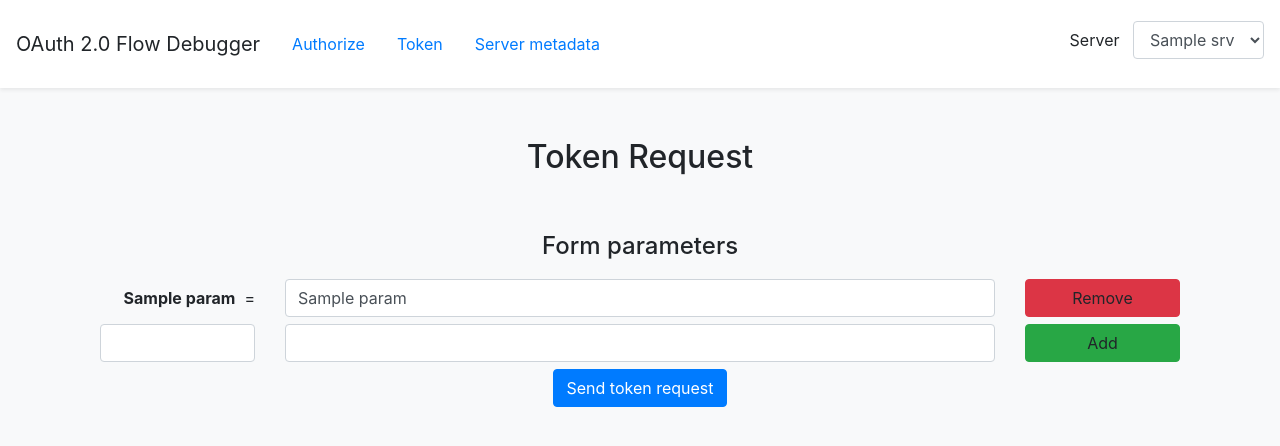
After one commit to roman-usatenko/oauth-debugger, a Flask app: template templates/token.html in a window 1280 px wide. The commit adds this page. Shown: the top 446 px of the page. Run offline with Flask 2, Linux system fonts and the light colour scheme; the template is opened without the code that fills it: most values are stand-ins (such as "Sample title", 1, 10 or a date in 2020); some libraries are stand-ins or nearby versions.

Commit message:
Base functionality completed

```diff
--- a/app.py
+++ b/app.py
@@ -1,29 +1,166 @@
 import json
 import config
 import urllib.parse
+import utilz
+import requests
 from flask import Flask, render_template, redirect, url_for, request
 app = Flask(__name__)
 
 
+def get_server():
+    server = config.get_first_server_name()
+    if "server" in request.cookies:
+        srv = request.cookies.get("server")
+        if srv in config.get_servers():
+            server = srv
+    return server
+
+
 @app.route('/')
 def index():
-    return redirect(url_for("authorize", server=config.get_first_server_name()))
+    resp = redirect(url_for("authorize"))
+    resp.set_cookie("server", get_server())
+    return resp
 
 
-@app.route('/authorize/<server>', methods=['GET'])
-def authorize(server):
+@app.route('/authorize/', methods=['GET'])
+def authorize():
+    server = get_server()
     srv = config.get_server_config(server)
+    servers = config.get_servers()
+    metadata_url = srv["metadata"]
+
     params = request.args
     if len(params) == 0:
-        params = srv["params"].copy()
-        params.pop("client_secret")
+        params = config.get_defaults(server, "authorize")
         return redirect(request.url + "?" + urllib.parse.urlencode(params))
-    servers = config.CONFIG["servers"].keys()
+    authorize_url = srv["urls"]["authorization_endpoint"] + \
+        "?" + urllib.parse.urlencode(params)
+    return render_template('authorize.html',
+                           servers=servers,
+                           server=server,
+                           metadata_url=metadata_url,
+                           authorize_url=authorize_url,
+                           params=params)
+
+
+@app.route('/token/', methods=['GET'])
+def token_get():
+    server = get_server()
+    srv = config.get_server_config(server)
+    servers = config.get_servers()
     metadata_url = srv["metadata"]
-    authorize_url = srv["urls"]["authorization_endpoint"] + "?" + urllib.parse.urlencode(params)
-    return render_template('authorize.html',
-        servers=servers,
-        server=server,
-        metadata_url=metadata_url,
-        authorize_url=authorize_url,
-        params=params)
+
+    params = request.args
+    if len(params) == 0:
+        params = config.get_defaults(server, "token")
+        return redirect(request.url + "?" + urllib.parse.urlencode(params))
+
+    return render_template('token.html',
+                           servers=servers,
+                           server=server,
+                           metadata_url=metadata_url,
+                           params=params)
+
+
+@app.route('/token', methods=['POST'])
+def token_post():
+    server = get_server()
+    srv = config.get_server_config(server)
+    servers = config.get_servers()
+    metadata_url = srv["metadata"]
+
+    token_url = srv["urls"]["token_endpoint"]
+    data = request.form.to_dict()
+    data.pop("_newParam")
+    data.pop("_newParamValue")
+    resp = requests.post(token_url, data)
+    status = str(resp.status_code) + " / " + str(resp.reason)
+    text = resp.text
+    headers = resp.headers
+    params={}
+    try:
+        params = resp.json()
+    except:
+        params = {}
+    params = utilz.process_params(params)
+    return render_template('token_response.html',
+                           servers=servers,
+                           server=server,
+                           metadata_url=metadata_url,
+                           status=status,
+                           headers = headers,
+                           text=text,
+                           params=params)
+
+
+@app.route('/reply', methods=['GET'])
+def reply_get():
+    server = get_server()
+    srv = config.get_server_config(server)
+    servers = config.get_servers()
+    metadata_url = srv["metadata"]
+
+    params = utilz.process_params(request.args)
+    response_mode = "URL fragment" if len(
+        params) == 0 else "query string parameters"
+    return render_template('authorize_response.html',
+                           servers=servers,
+                           server=server,
+                           metadata_url=metadata_url,
+                           response_mode=response_mode,
+                           params=params)
+
+
+@app.route('/reply-fragment/', methods=['GET'])
+def reply_fragment():
+    server = get_server()
+    srv = config.get_server_config(server)
+    servers = config.get_servers()
+    metadata_url = srv["metadata"]
+
+    params = utilz.process_params(request.args)
+    servers = config.get_servers()
+    response_mode = "URL fragment"
+    return render_template('authorize_response.html',
+                           servers=servers,
+                           server=server,
+                           metadata_url=metadata_url,
+                           response_mode=response_mode,
+                           params=params)
+
+
+@app.route('/reply-post/', methods=['GET'])
+def reply_post():
+    server = get_server()
+    srv = config.get_server_config(server)
+    servers = config.get_servers()
+    metadata_url = srv["metadata"]
+
+    params = utilz.process_params(request.args)
+    servers = config.get_servers()
+    response_mode = "form post"
+    return render_template('authorize_response.html',
+                           servers=servers,
+                           server=server,
+                           metadata_url=metadata_url,
+                           response_mode=response_mode,
+                           params=params)
+
+
+@app.route('/reply', methods=['POST'])
+def reply1():
+    return redirect(url_for("reply_post")+ "?" + urllib.parse.urlencode(request.form))
+
+
+@app.route('/redeem', methods=['GET'])
+def redeem():
+    server = get_server()
+    params = config.get_defaults(server, "token")
+    params.update(request.args)
+    if "code" in request.args:
+        params["grant_type"] = "authorization_code"
+    if "refresh_token" in request.args:
+        params["grant_type"] = "refresh_token"
+
+    return redirect(url_for("token_get") + "?" + urllib.parse.urlencode(params))
--- /dev/null
+++ b/templates/footer.html
@@ -0,0 +1,13 @@
+<script>
+    function selectServer() {
+        var d = new Date();
+        d.setTime(d.getTime() + (365 * 24 * 60 * 60 * 1000));
+        var expires = "expires=" + d.toUTCString();
+        document.cookie = "server=" + $("#serverSelector").val() + ";" + expires + ";path=/;samesite=lax";
+        location.reload(true);
+    }
+</script>
+
+</body>
+
+</html>
--- /dev/null
+++ b/templates/header.html
@@ -0,0 +1,39 @@
+<!doctype html>
+<html lang="en">
+
+<head>
+    <meta charset="utf-8">
+    <meta name="viewport" content="width=device-width, initial-scale=1, shrink-to-fit=no">
+    <link rel="stylesheet" href="https://stackpath.bootstrapcdn.com/bootstrap/4.3.1/css/bootstrap.min.css"
+        integrity="sha384-ggOyR0iXCbMQv3Xipma34MD+dH/1fQ784/j6cY/iJTQUOhcWr7x9JvoRxT2MZw1T" crossorigin="anonymous">
+    <title>OAuth 2.0 Flow Debugger</title>
+</head>
+
+<body class="bg-light">
+
+    <nav class="navbar navbar-white bg-white shadow-sm" style="position: fixed; top: 0; width: 100%; z-index: 9999;">
+        <span class="navbar-brand">OAuth 2.0 Flow Debugger</span>
+        <ul class="navbar-nav mr-auto" style="flex-direction: row;">
+            <li class="nav-item p-3">
+                <a class="nav-link" href="/authorize">Authorize</a>
+            </li>
+            <li class="nav-item p-3">
+                <a class="nav-link" href="/token">Token</a>
+            </li>
+            <li class="nav-item p-3">
+                <a class="nav-link" target="_blank" href="{{metadata_url}}">Server metadata</a>
+            </li>
+        </ul>
+        <form class="form-inline my-2 my-lg-0">
+            <div class="form-group mb-2">
+                <label class="nav-item" for="serverSelector">Server&nbsp;&nbsp;&nbsp;</label>
+                <select id="serverSelector" class="form-control" onchange="selectServer()">
+                    {% for srv in servers %}
+                    <option value="{{srv}}" {{ 'selected' if srv == server else '' }}>{{srv}}</option>
+                    {% endfor %}
+                </select>
+            </div>
+        </form>
+    </nav>
+
+    <div class="container" style="padding-top: 90px;">
--- /dev/null
+++ b/templates/scripts.html
@@ -0,0 +1,10 @@
+</div>
+<script src="https://code.jquery.com/jquery-3.3.1.slim.min.js"
+    integrity="sha384-q8i/X+965DzO0rT7abK41JStQIAqVgRVzpbzo5smXKp4YfRvH+8abtTE1Pi6jizo"
+    crossorigin="anonymous"></script>
+<script src="https://cdnjs.cloudflare.com/ajax/libs/popper.js/1.14.7/umd/popper.min.js"
+    integrity="sha384-UO2eT0CpHqdSJQ6hJty5KVphtPhzWj9WO1clHTMGa3JDZwrnQq4sF86dIHNDz0W1"
+    crossorigin="anonymous"></script>
+<script src="https://stackpath.bootstrapcdn.com/bootstrap/4.3.1/js/bootstrap.min.js"
+    integrity="sha384-JjSmVgyd0p3pXB1rRibZUAYoIIy6OrQ6VrjIEaFf/nJGzIxFDsf4x0xIM+B07jRM"
+    crossorigin="anonymous"></script>
--- /dev/null
+++ b/templates/token.html
@@ -0,0 +1,83 @@
+{% include 'header.html' %}
+
+<div class="py-5 text-center">
+    <h2>Token Request</h2>
+</div>
+
+<div class="text-center">
+    <h4 style="padding-bottom:10px;">Form parameters</h4>
+</div>
+<div class="container">
+    <form action="/token" method="POST">
+
+        {% for param in params %}
+
+        <div class="row" style="padding-bottom: 7px;">
+            <div class="col-2 text-right align-self-center"><b>{{param}}</b>&nbsp;&nbsp;=</div>
+            <div class="col-8"><input type="text" class="form-control _param" id="{{param}}" name="{{param}}"
+                    value="{{params[param]}}"></div>
+            <div class="col-2 text-right"><a class="btn btn-danger" style="width: 100%;"
+                    onclick="remove('{{param}}')">Remove</a></div>
+        </div>
+
+        {% endfor %}
+
+        <div class="row" style="padding-bottom: 7px;">
+            <div class="col-2"><input type="text" class="form-control" id="_newParam" name="_newParam"></div>
+            <div class="col-8"><input type="text" class="form-control" id="_newParamValue" name="_newParamValue"></div>
+            <div class="col-2 text-right"><a id="updateButton" class="btn btn-success" style="width: 100%;">Add</a></div>
+        </div>
+
+        <div class="text-center">
+            <button type="submit" id="sendButton" class="btn btn-primary">Send token request</button>
+        </div>
+    </form>
+</div>
+
+{% include 'scripts.html' %}
+
+<script>
+    function remove(p) {
+        var urlParts = window.location.href.split('?');
+        var params = new URLSearchParams(getQueryString().substring(1));
+        params.delete(p);
+        redirect(urlParts[0] + '?' + params.toString());
+    }
+
+    function getAddition() {
+        if ($("#_newParam").val().trim() != "" && $("#_newParamValue").val().trim() != "") {
+            var result = "&" + encodeURIComponent($("#_newParam").val().trim()) +
+                "=" + encodeURIComponent($("#_newParamValue").val().trim());
+            return result;
+        }
+        return "";
+    }
+
+    function getQueryString() {
+        var result = "";
+        $("._param").each(function (i, e) {
+            result = result +
+                "&" + encodeURIComponent(e.id.trim()) +
+                "=" + encodeURIComponent(e.value.trim());
+        });
+        return "?" + result.substring(1);
+    }
+
+    function updateRequest() {
+        var urlParts = window.location.href.split('?');
+        var url1 = urlParts[0];
+        var url2 = getQueryString();
+        var url3 = getAddition();
+        redirect(url1 + url2 + url3);
+    }
+
+    function redirect(url) {
+        setTimeout(function () { window.location.href = url }, 100);
+    }
+
+    $(document).ready(function () {
+        $("#updateButton").click(updateRequest);
+    });
+</script>
+
+{% include 'footer.html' %}
```
Also changed, not shown: config.json (+24 -9 lines), config.py (+24 -1 lines), templates/authorize.html (+8 -51 lines), templates/authorize_response.html (added, +47 -0 lines), templates/token_response.html (added, +55 -0 lines), utilz.py (added, +19 -0 lines), 2 other files.
